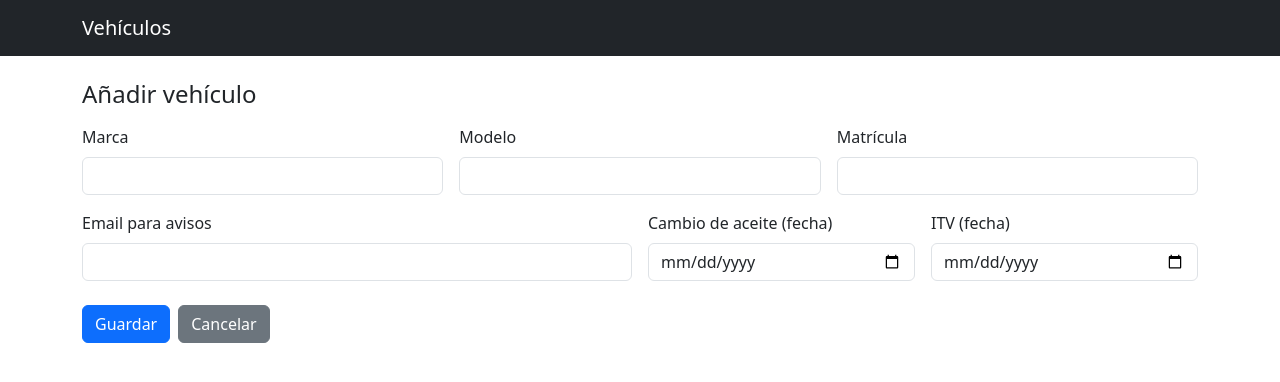
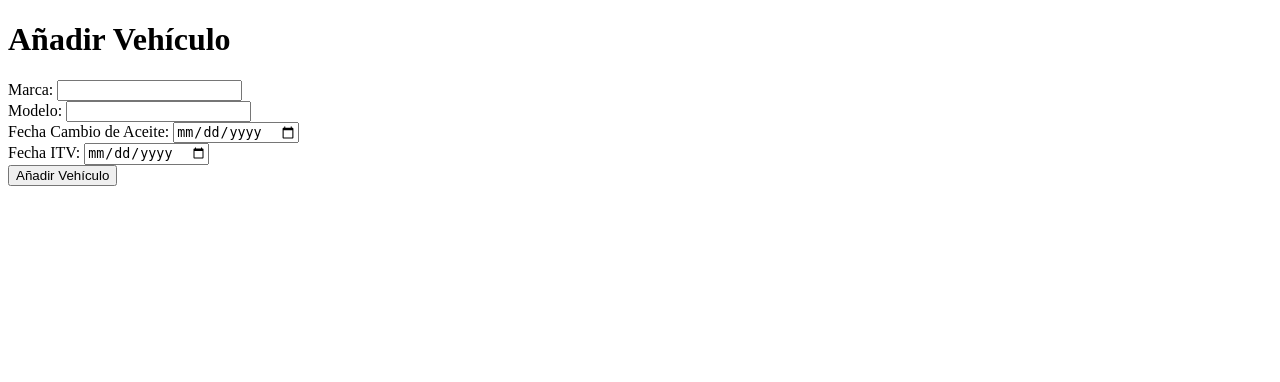
Before and after one commit to juanjo113/correos-express, a Flask app: page /add in a window 1280 px wide. Shown: the top 382 px of the page. Run offline with Flask 3, Linux system fonts and the light colour scheme.

Commit message:
Update add_vehicle.html

```diff
--- a/templates/add_vehicle.html
+++ b/templates/add_vehicle.html
@@ -1,36 +1,22 @@
-{% extends 'base.html' %}
-{% block content %}
-<h1 class="h4 mb-3">Añadir vehículo</h1>
-<form method="post">
-  <div class="row g-3">
-    <div class="col-md-4">
-      <label class="form-label">Marca</label>
-      <input required name="make" class="form-control" />
-    </div>
-    <div class="col-md-4">
-      <label class="form-label">Modelo</label>
-      <input required name="model" class="form-control" />
-    </div>
-    <div class="col-md-4">
-      <label class="form-label">Matrícula</label>
-      <input required name="plate" class="form-control" />
-    </div>
-    <div class="col-md-6">
-      <label class="form-label">Email para avisos</label>
-      <input required type="email" name="owner_email" class="form-control" />
-    </div>
-    <div class="col-md-3">
-      <label class="form-label">Cambio de aceite (fecha)</label>
-      <input type="date" name="oil_date" class="form-control" />
-    </div>
-    <div class="col-md-3">
-      <label class="form-label">ITV (fecha)</label>
-      <input type="date" name="itv_date" class="form-control" />
-    </div>
-  </div>
-  <div class="mt-4 d-flex gap-2">
-    <button class="btn btn-primary" type="submit">Guardar</button>
-    <a class="btn btn-secondary" href="{{ url_for('index') }}">Cancelar</a>
-  </div>
-</form>
-{% endblock %}
+<!DOCTYPE html>
+<html lang="es">
+<head>
+    <meta charset="UTF-8">
+    <meta name="viewport" content="width=device-width, initial-scale=1.0">
+    <title>Añadir Vehículo</title>
+</head>
+<body>
+    <h1>Añadir Vehículo</h1>
+    <form method="POST">
+        <label for="marca">Marca:</label>
+        <input type="text" id="marca" name="marca" required><br>
+        <label for="modelo">Modelo:</label>
+        <input type="text" id="modelo" name="modelo" required><br>
+        <label for="fecha_cambio_aceite">Fecha Cambio de Aceite:</label>
+        <input type="date" id="fecha_cambio_aceite" name="fecha_cambio_aceite" required><br>
+        <label for="fecha_itv">Fecha ITV:</label>
+        <input type="date" id="fecha_itv" name="fecha_itv" required><br>
+        <button type="submit">Añadir Vehículo</button>
+    </form>
+</body>
+</html>
```
